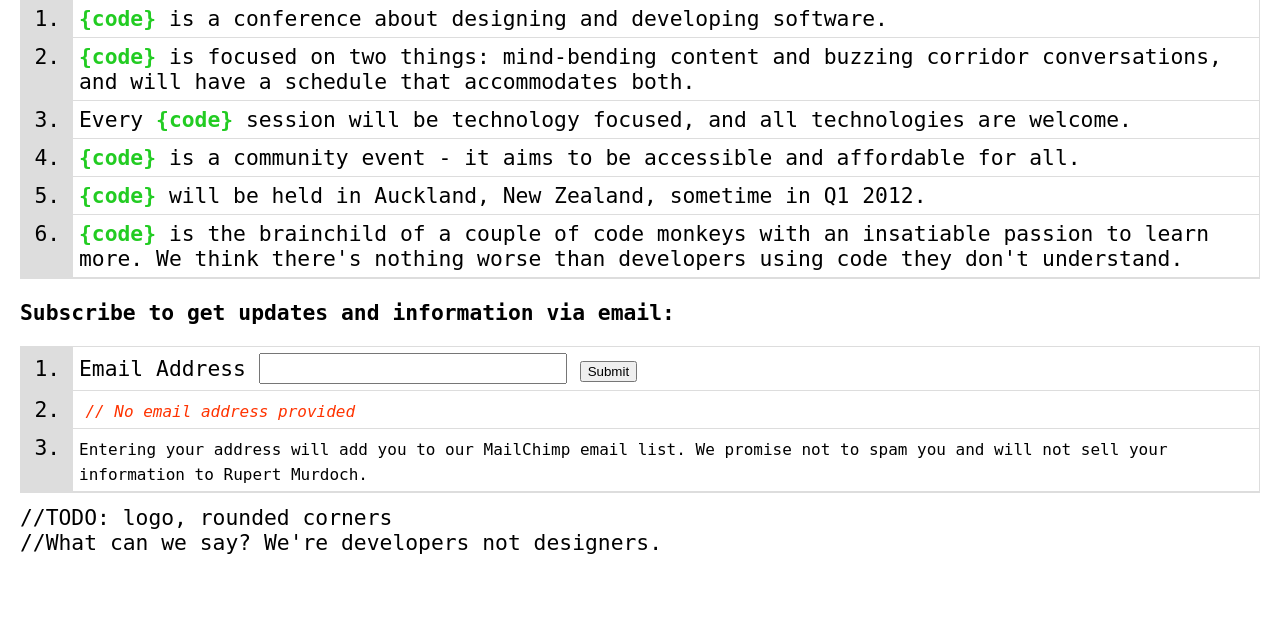
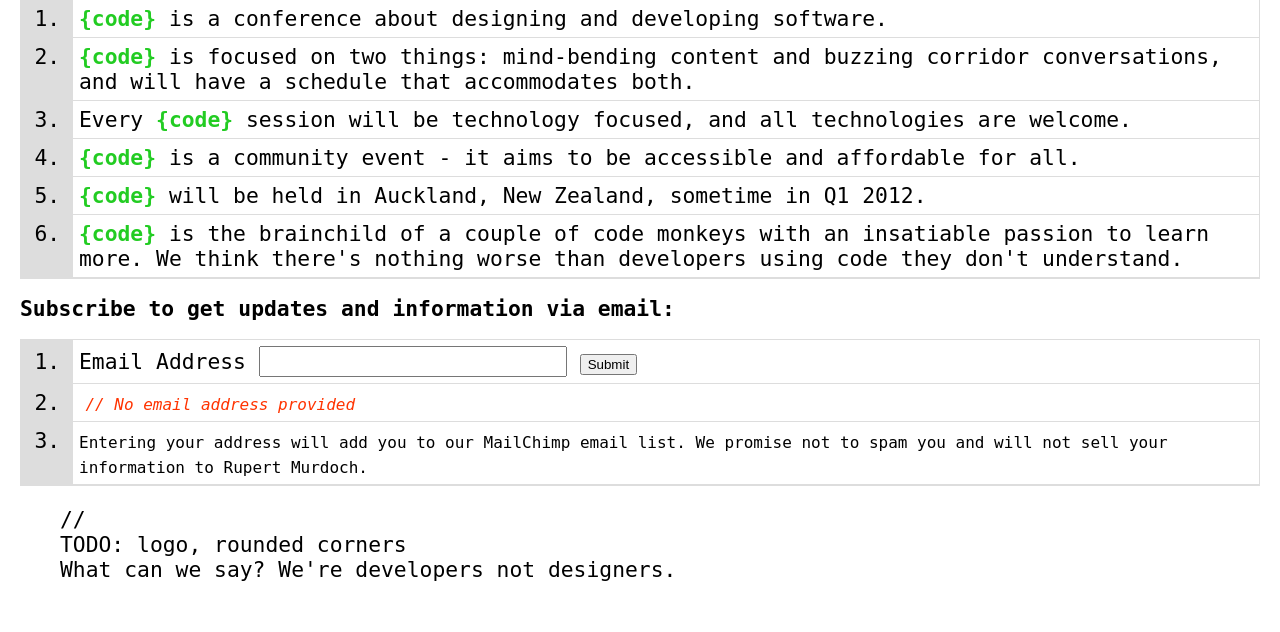
Before and after one commit to wombleton/code2012, a PHP site: page /?ajax=1 in a window 1280 px wide. Shown: the part 168-800 px from the top of the page. Run offline with PHP 8.4, Linux system fonts and the light colour scheme; data that the repository does not hold is empty; some libraries are stand-ins or nearby versions.

Commit message:
merging @kb's changes manually as majorly changed from pull request

```diff
--- a/index.php
+++ b/index.php
@@ -15,8 +15,8 @@ Watch this space...
 -->
 <html>
 <head>
-<link href="/style.css" rel="stylesheet" type="text/css" />
 <title>{code}</title>
+<link href="style.css" rel="stylesheet">
 <script type="text/javascript">
 
   var _gaq = _gaq || [];
@@ -33,37 +33,37 @@ Watch this space...
 </head>
 <body>
 <h1>{code:2012}</h1>
-<section class="home" id="blurb">
-<p>Why come to <span class="code">{code}</span>?</p>
+<section id="blurb">
+<p>Why come to <b>{code}</b>?</p>
 <ol>
-		<li><span class="code">{code}</span> is a conference about designing and developing software.</li>
-		<li><span class="code">{code}</span> is focused on two things: mind-bending content and buzzing corridor conversations, and will have a schedule that accommodates both.</li>
-		<li>Every <span class="code">{code}</span> session will be technology focused, and all technologies are welcome.</li>
-		<li><span class="code">{code}</span> is a community event - it aims to be accessible and affordable for all.</li>
-		<li><span class="code">{code}</span> will be held in Auckland, New Zealand, sometime in Q1 2012.</li>
-		<li><span class="code">{code}</span> is the brainchild of a couple of code monkeys with an insatiable passion to learn more. We think there's nothing worse than developers using code they don't understand.</li>
+		<li><b>{code}</b> is a conference about designing and developing software.</li>
+		<li><b>{code}</b> is focused on two things: mind-bending content and buzzing corridor conversations, and will have a schedule that accommodates both.</li>
+		<li>Every <b>{code}</b> session will be technology focused, and all technologies are welcome.</li>
+		<li><b>{code}</b> is a community event - it aims to be accessible and affordable for all.</li>
+		<li><b>{code}</b> will be held in Auckland, New Zealand, sometime in Q1 2012.</li>
+		<li><b>{code}</b> is the brainchild of a couple of code monkeys with an insatiable passion to learn more. We think there's nothing worse than developers using code they don't understand.</li>
 </ol>
 </section>
-<section class="home" id="signup">
-<p><strong>Subscribe to get updates and information via email:</strong></p>
-<form id="signup" action="<?=$_SERVER['PHP_SELF']; ?>" method="get">
+<section id="signup">
+<h1>Subscribe to get updates and information via email:</h1>
+<form id="signupform" action="<?=$_SERVER['PHP_SELF']; ?>" method="get">
 	<ol>
 		<li><label for="email" id="address-label">Email Address</label>
 			<input type="text" name="email" id="email" />
 			<input type="submit" name="submit" value="Submit" class="btn" alt="Join" /></li>
-		<li><span id="response"><? require_once('inc/store-address.php'); if($_GET['submit']){ echo storeAddress(); } ?>
-		  </span></li>
+		<li><span id="response"><? require_once('inc/store-address.php'); if($_GET['submit']){ echo storeAddress(); } ?></span></li>
 		<li><span id="no-spam">Entering your address will add you to our MailChimp email list. We promise not to spam you and will not sell your information to Rupert Murdoch.</span></li>
 	</ol>
 </form>
-<script type="text/javascript" src="js/jquery-1.4.2.min.js"></script>
-<script type="text/javascript" src="js/mailing-list.js"></script>
 </section>
 
-<section class="home">
-//TODO: logo, rounded corners</br>
-//What can we say? We're developers not designers.
+<section>
+<ul class="comments">
+  <li>TODO: logo, rounded corners</li>
+  <li>What can we say? We're developers not designers.</li>
+</ul>
 </section>
-
+<script src="https://ajax.googleapis.com/ajax/libs/jquery/1.4.2/jquery.min.js"></script>
+<script src="js/mailing-list.js"></script>
 </body>
 </html>
--- a/style.css
+++ b/style.css
@@ -9,27 +9,41 @@ h1 {
 	font-weight:bold;
 }
 
+section h1 {
+  font-size: inherit;
+}
+
 fieldset {
 	padding: 12px;
 	border-left: 50px solid #ddd;
 	border-top: 1px solid #ddd;
 	border-right: 1px solid #ddd;
 	border-bottom: 1px solid #ddd;
-
 }
 
-span.code {
+b {
 	color: #2c2;
 	font-weight:bold;
 }
 
 section {
 	display:block;
+	margin: 12px;
+	min-width: 800px;
 }
 
-section.home {
-	margin: 12px;
-	min-width: 800px;
+ul.comments {
+  margin:  1em 0;
+}
+
+ul.comments li {
+  list-style-type: none;
+  padding: 0;
+  margin: 0;
+}
+
+ul.comments:before {
+  content: '//';
 }
 
 ol {
@@ -39,7 +53,7 @@ ol {
 	border: 1px solid #ddd;
 }
 
-li {
+ol li {
 margin-left: 40px;
 padding: 6px;
 	background: #fff;
```
